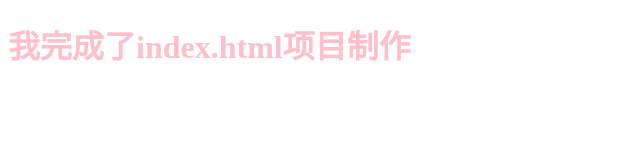
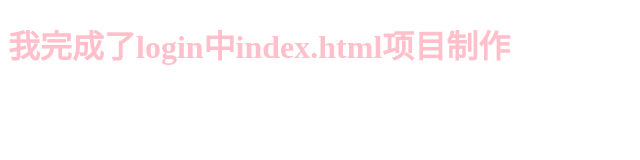
Before and after one commit to DuanWoWanFanQian/shh_ceshi, a plain HTML site: page index.html in a window 1280 px wide. Shown: the whole page, without its empty margins (0-640 px from the left). Drawn offline with Linux system fonts and the light colour scheme.

Commit message:
我修改了login中的index.html

```diff
--- a/index.html
+++ b/index.html
@@ -14,7 +14,7 @@
 </head>
 
 <body>
-    <h1>我完成了index.html项目制作</h1>
+    <h1>我完成了login中index.html项目制作</h1>
 </body>
 
 </html>
```
